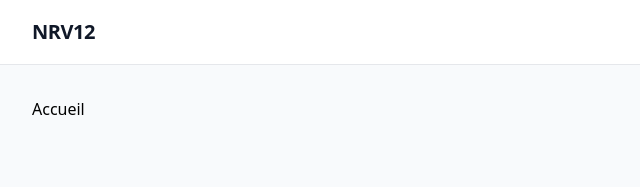
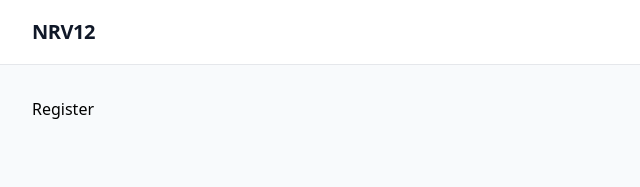
Before and after one commit to TysRzo/Mini-app--Collab, a React (Vite) app: page /register in a window 1280 px wide. Shown: the top 187 px of the page, without its empty margins (0-640 px from the left). Built offline with nearby package versions, Linux system fonts and the light colour scheme.

Commit message:
feat: Ajout du router

```diff
--- a/package.json
+++ b/package.json
@@ -11,7 +11,8 @@
   },
   "dependencies": {
     "react": "^19.2.0",
-    "react-dom": "^19.2.0"
+    "react-dom": "^19.2.0",
+    "react-router": "^7.11.0"
   },
   "devDependencies": {
     "@eslint/js": "^9.39.1",
--- a/src/App.tsx
+++ b/src/App.tsx
@@ -1,12 +1,13 @@
-import './App.css'
-import Homepage from './pages/Homepage'
+import { BrowserRouter } from "react-router";
+import "./App.css";
+import AppRouter from "./routes/AppRouter";
 
-function App() {
+const App= () => {
   return (
-    <>
-      <Homepage />
-    </>
-  )
-}
+    <BrowserRouter>
+      <AppRouter />
+    </BrowserRouter>
+  );
+};
 
-export default App
+export default App;
--- a/src/pages/AdminDashboard/index.tsx
+++ b/src/pages/AdminDashboard/index.tsx
@@ -1,3 +1,4 @@
+import H1 from "../../atoms/H1";
 import Footer from "../../layouts/Footer";
 import Header from "../../layouts/Header";
 import Main from "../../layouts/Main";
@@ -6,7 +7,9 @@ const Dashboard = () => {
   return (
     <>
       < Header />
-      < Main />
+      < Main>
+      < H1 pageTitle="Admin Dashboard" />
+       </Main>
       < Footer />
 
     </>
--- a/src/pages/Login/index.tsx
+++ b/src/pages/Login/index.tsx
@@ -1,7 +1,10 @@
 import { useState } from 'react';
 import H1 from '../../atoms/H1';
 import FormInputEmail from '../../atoms/FormInputs/FormInputEmail';
+import Header from '../../layouts/Header';
 import FormInputPassword from '../../atoms/FormInputs/FormInputPassword';
+import Main from '../../layouts/Main';
+import Footer from '../../layouts/Footer';
 
 const Login = () => {
   const [email, setEmail] = useState('');
@@ -22,8 +25,10 @@ const Login = () => {
   };
 
   return (
-    <div className="flex items-center justify-center min-h-screen bg-gray-100">
-      <div className="w-full max-w-md p-8 bg-white rounded-lg shadow-md">
+    <>
+      <Header />
+
+      <Main>
         <H1 pageTitle="Login" />
         <form onSubmit={handleSubmit} className="space-y-4">
           <div>
@@ -38,8 +43,10 @@ const Login = () => {
             Se connecter
           </button>
         </form>
-      </div>
-    </div>
+      </Main>
+
+      <Footer />
+    </>
   );
 };
 
--- a/src/pages/Register/index.tsx
+++ b/src/pages/Register/index.tsx
@@ -1,3 +1,4 @@
+import H1 from "../../atoms/H1";
 import Footer from "../../layouts/Footer";
 import Header from "../../layouts/Header";
 import Main from "../../layouts/Main";
@@ -6,7 +7,11 @@ const Register = () => {
   return (
     <>
       <Header />
-      <Main />
+
+      <Main>
+        <H1 pageTitle="Register" />
+      </Main>
+
       <Footer />
 
     </>
--- /dev/null
+++ b/src/routes/AppRouter.tsx
@@ -0,0 +1,21 @@
+import { Routes, Route } from 'react-router';
+import Homepage from '../pages/Homepage';
+import AdminDashboard from '../pages/AdminDashboard';
+import Login from '../pages/Login';
+import Register from '../pages/Register';
+
+
+
+
+const AppRouter = () => {
+    return (
+       <Routes>
+         <Route index element={<Homepage />} />
+         <Route path="/admin" element={<AdminDashboard />} />
+         <Route path="/login" element={<Login />} />
+         <Route path="/register" element={<Register />} />
+       </Routes>
+
+    );
+}
+export default AppRouter;
```
Also changed, not shown: src/layouts/Main/index.tsx (line endings or trailing spaces), 1 other file (tests, documents, lock files or other folders).
